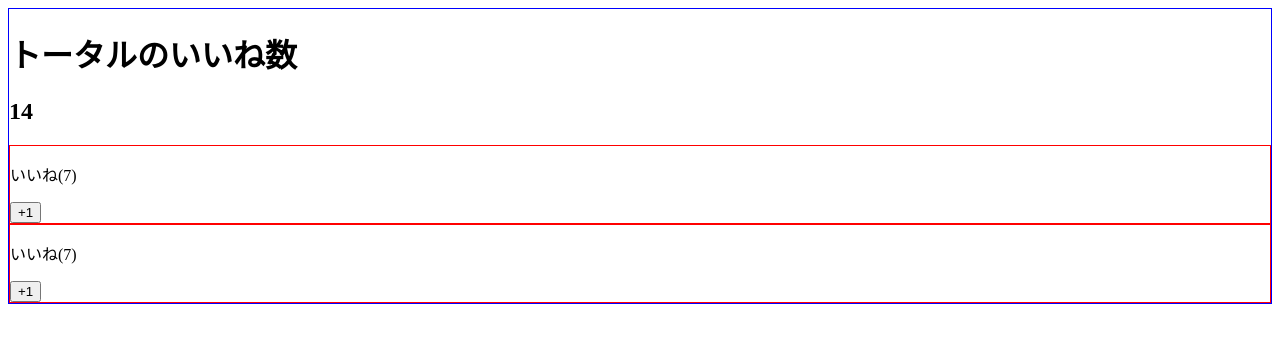
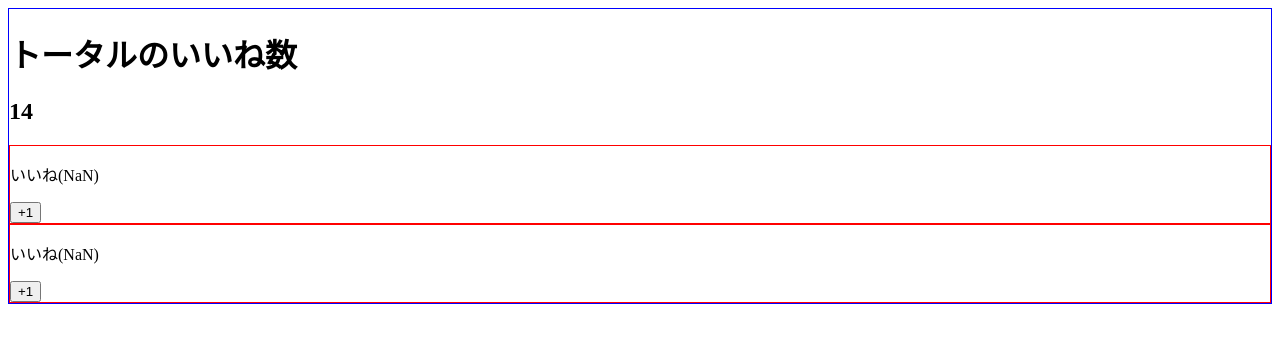
Before and after one commit to kaitoharuoka/udemy-vue.js, a Vue app: page / in a window 1280 px wide. Shown: the top 342 px of the page. Built offline with nearby package versions, Linux system fonts and the light colour scheme.

Commit message:
second commit

```diff
--- a/src/App.vue
+++ b/src/App.vue
@@ -2,8 +2,8 @@
 <div>
   <LikeHeader></LikeHeader>
   <h2>{{ number }}</h2>
-  <LikeNumber :number="number"></LikeNumber>
-  <LikeNumber :number="number"></LikeNumber>
+  <LikeNumber :total-number="number"></LikeNumber>
+  <LikeNumber :total-number="number"></LikeNumber>
 </div>
 </template>
 
--- a/src/components/LikeNumber.vue
+++ b/src/components/LikeNumber.vue
@@ -1,13 +1,18 @@
 <template>
   <div>
-  <p>いいね({{ number /2 }})</p>
+  <p>いいね({{ halflNumber /2 }})</p>
   <button @click="increment">+1</button>
   </div>
 </template>
 
 <script>
 export default {
-  props: ['number'],
+  props: ['totalNumber'],
+  computed: {
+    halfNumber() {
+      return this.totalNumber / 2;
+    }
+  },
   methods: {
     increment() {
       this.number += 1;
```
